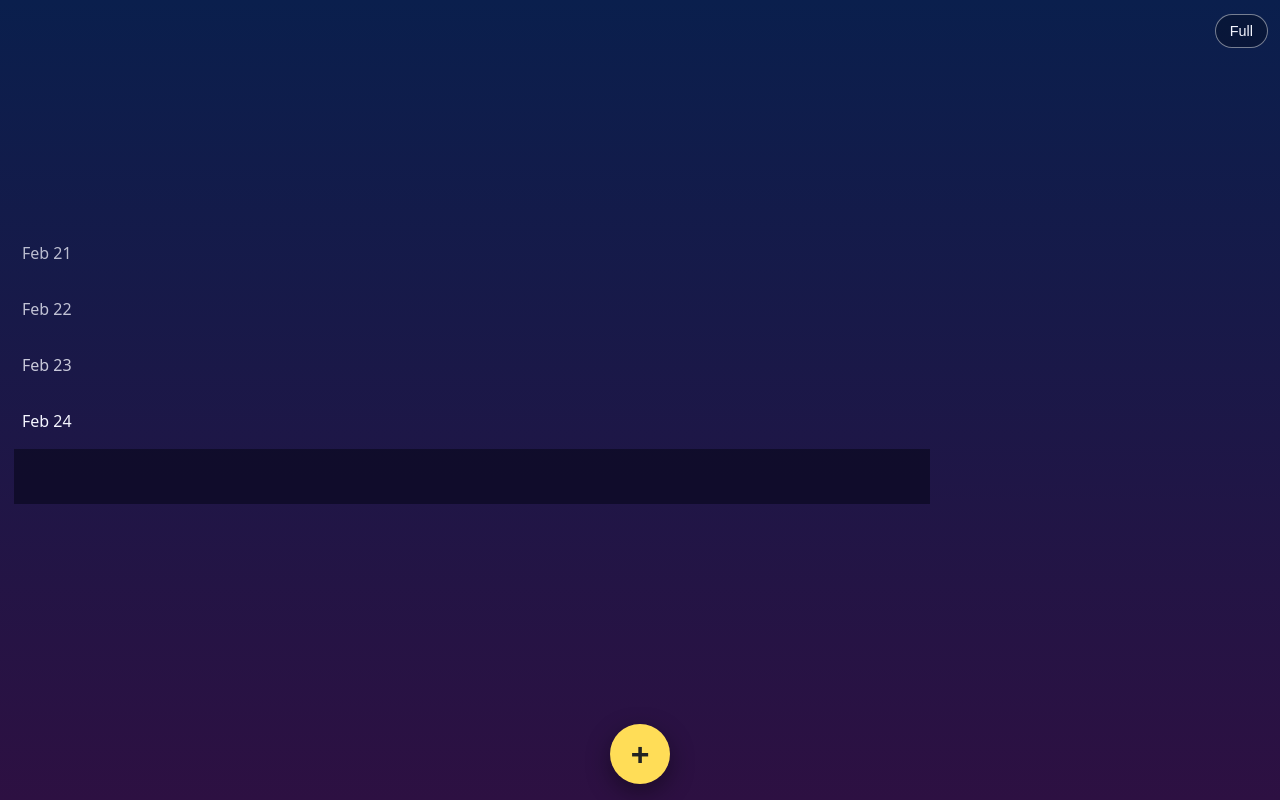
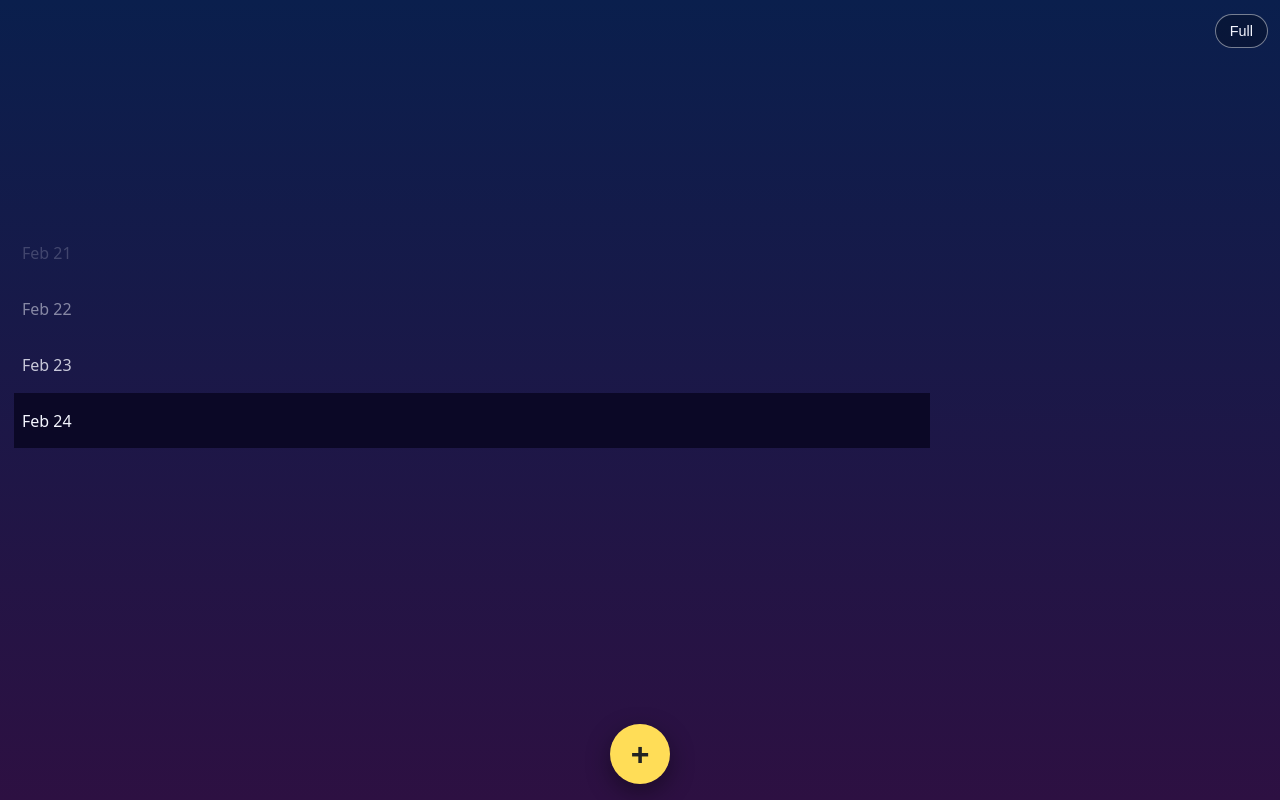
Before and after one commit to vitkrv/daily-tasks-checker, a plain HTML site: page index.html in a window 1280 px wide. Drawn offline with Linux system fonts and the light colour scheme.

Commit message:
Adjust row visibility and pin today's row

```diff
--- a/app.js
+++ b/app.js
@@ -136,7 +136,6 @@ function toggleTask(date, taskId) {
 function render() {
   const dates = getVisibleDateKeys();
   const today = dateKey(0);
-  const todayIndex = dates.indexOf(today);
 
   const headers = state.tasks
     .map((task) => `<th data-name="${escapeHtml(task.name)}" title="Tap to view full name">${escapeHtml(task.emoji)}</th>`)
@@ -145,10 +144,8 @@ function render() {
   const rows = dates
     .map((date, index) => {
       const isToday = date === today;
-      const distanceFromToday = todayIndex - index;
-      const opacity = isToday
-        ? 1
-        : Math.max(0, Math.min(0.8, 0.8 * (1 - (distanceFromToday - 1) / Math.max(todayIndex - 1, 1))));
+      const daysBeforeToday = Math.max(0, dates.length - 1 - index);
+      const opacity = getRowOpacity(daysBeforeToday);
       const cells = state.tasks
         .map((task) => {
           const checked = Boolean(state.entries[date]?.[task.id]);
@@ -204,6 +201,14 @@ function showNotification(text) {
   }, 4000);
 }
 
+function getRowOpacity(daysBeforeToday) {
+  if (daysBeforeToday <= 0) return 1;
+  if (daysBeforeToday === 1) return 0.8;
+  if (daysBeforeToday === 2) return 0.5;
+  if (daysBeforeToday === 3) return 0.2;
+  return 0;
+}
+
 function escapeHtml(text) {
   return text
     .replace(/&/g, "&amp;")
--- a/styles.css
+++ b/styles.css
@@ -86,6 +86,10 @@ tfoot th {
   background: rgba(8, 8, 26, 0.6);
 }
 
+tfoot th.date-col {
+  background: transparent;
+}
+
 th.date-col,
 td.date-col {
   min-width: 108px;
@@ -107,6 +111,13 @@ td.date-col {
 
 tbody tr.past .routine-cell {
   cursor: not-allowed;
+}
+
+tbody tr.today td {
+  position: sticky;
+  top: 0;
+  z-index: 1;
+  background: rgba(10, 8, 36, 0.92);
 }
 
 .fab {
```
